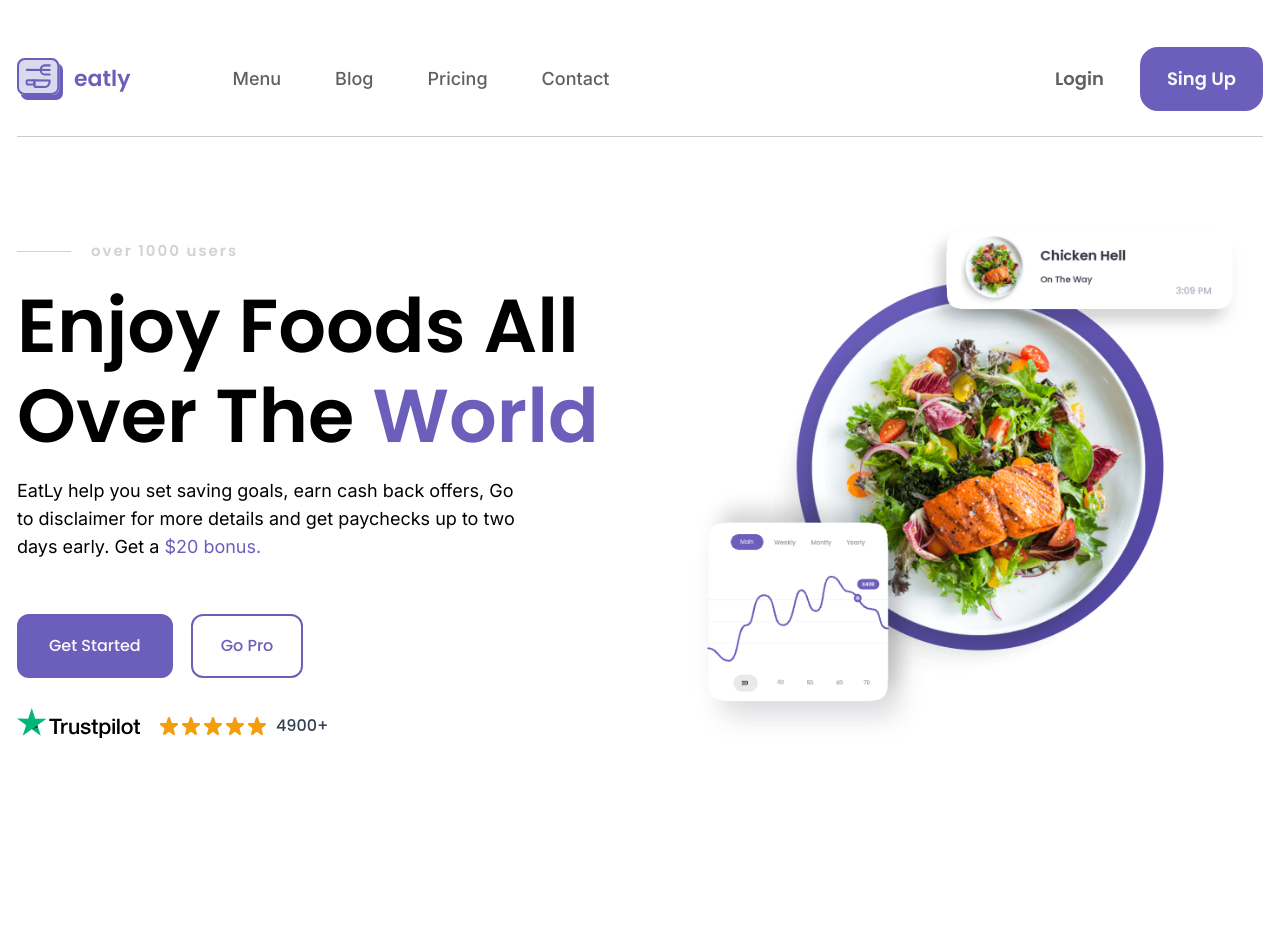
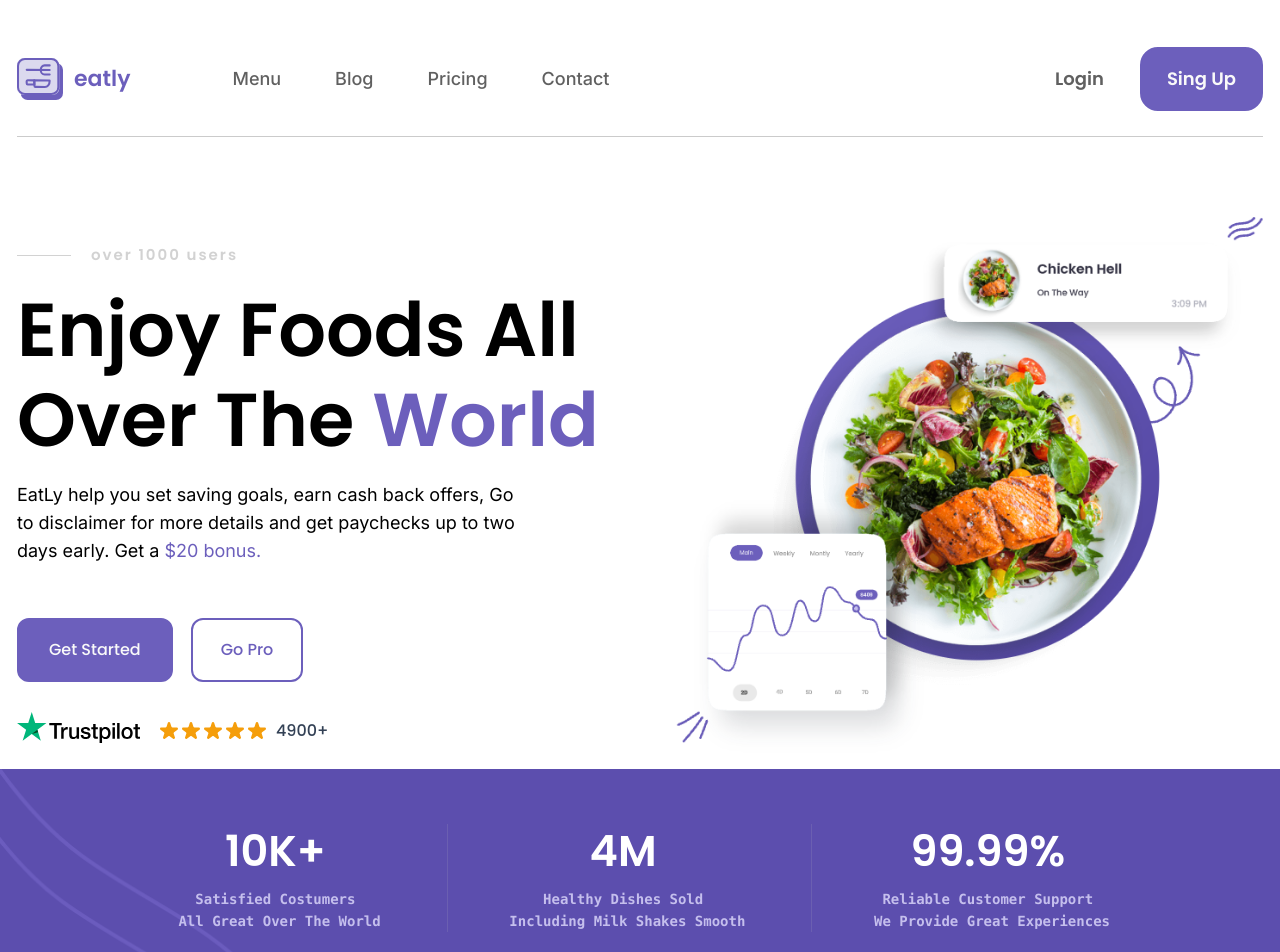
Before and after one commit to ZozuliaMykyta/eatly, a Next.js app in the folder frontend/: page / in a window 1280 px wide. Shown: the top 952 px of the page. Before the commit the page ends 800 px from the top, so only its background shows below. Built offline with nearby package versions, Linux system fonts and the light colour scheme.

Commit message:
added an about section

```diff
--- a/frontend/src/app/globals.css
+++ b/frontend/src/app/globals.css
@@ -1,13 +1,17 @@
 @import "tailwindcss";
 
 @theme {
+  /* colors */
   --color-purple: rgb(108, 95, 188);
   --color-gray: rgb(96, 96, 96);
   --color-lighwhite: rgb(249, 249, 249);
+  /* fonts */
   --font-inter: "Inter", sans-serif;
   --font-poppins: "Poppins", sans-serif;
   --font-manrope: "Manrope", sans-serif;
   --font-roboto: "Roboto", sans-serif;
+  /* backgrounds */
+  --background-about: url("/assets/img/home/about-bg.png");
 }
 
 .container {
@@ -19,3 +23,7 @@
 .purple-btn {
   @apply bg-purple text-lighwhite border-2 border-purple transition-all duration-300 hover:bg-white hover:text-purple;
 }
+
+.about-section {
+  background: var(--background-about) 0 0 / cover;
+}
--- a/frontend/src/app/page.tsx
+++ b/frontend/src/app/page.tsx
@@ -1,8 +1,10 @@
+import About from "@/components/Home/About";
 import Hero from "@/components/Home/Hero";
 export default function Home() {
   return (
     <>
       <Hero />
+      <About />
     </>
   );
 }
--- a/frontend/src/components/Header.tsx
+++ b/frontend/src/components/Header.tsx
@@ -26,7 +26,7 @@ const Header = () => {
   ];
   return (
     <header className="header">
-      <div className="container !pt-[47px]">
+      <div className="container pt-[47px]!">
         <div className="flex justify-between items-center border-b border-[#cbcbcb] pb-[25px]">
           <div className="flex gap-[50px] sm:gap-[102px]">
             <Link className="flex items-center gap-[11px]" href="/">
--- /dev/null
+++ b/frontend/src/components/Home/About.tsx
@@ -0,0 +1,44 @@
+import React from "react";
+
+const About = () => {
+  const aboutData = [
+    {
+      id: 1,
+      info: "10K+",
+      desc: "Satisfied Costumers\n All Great Over The World",
+    },
+    {
+      id: 2,
+      info: "4M",
+      desc: "Healthy Dishes Sold\n Including Milk Shakes Smooth",
+    },
+    {
+      id: 3,
+      info: "99.99%",
+      desc: "Reliable Customer Support\n We Provide Great Experiences",
+    },
+  ];
+  return (
+    <section className="about-section">
+      <div className="container max-w-[970px]! max-[900px]:py-[80px]! min-[900px]:py-[55px]!">
+        <div className="flex-col min-[900px]:flex-row min-[900px]:flex items-center justify-between text-center">
+          {aboutData.map((el) => (
+            <div
+              className="max-[900px]:border-b min-[900px]:border-r border-[rgb(197,197,197)]/15 max-[900px]:mt-[60px] max-[900px]:first:mt-0 max-[900px]:pb-[60px] max-[900px]:last:pb-0 min-[900px]:pr-[66px] min-[900px]:last:pr-0 last:border-none"
+              key={el.id}
+            >
+              <h3 className="text-[43px] font-bold leading-[54px] text-white">
+                {el.info}
+              </h3>
+              <pre className="text-[rgb(197,191,237)] text-[14px] leading-[22px] mt-2.5">
+                {el.desc}
+              </pre>
+            </div>
+          ))}
+        </div>
+      </div>
+    </section>
+  );
+};
+
+export default About;
--- a/frontend/src/components/Home/Hero.tsx
+++ b/frontend/src/components/Home/Hero.tsx
@@ -12,7 +12,7 @@ const Hero = () => {
             <span className="absolute top-[50%] left-0 w-[54px] h-[1px] bg-[rgb(32,31,31)] opacity-[0.2]"></span>
             over 1000 users
           </h6>
-          <h1 className="text-[36px] mt-[18px] lg:text-[58px] xl:text-[75px] md:text-[52px] leading-[120%] max-w-none min-[900px]:max-w-[600px]">
+          <h1 className="text-[36px] mt-[18px] md:text-[50px] lg:text-[58px] xl:text-[75px] leading-[120%] max-w-none min-[900px]:max-w-[600px]">
             Enjoy Foods All Over The <span className="text-purple">World</span>
           </h1>
           <p className="font-inter text-[18px] font-normal leading-[28px] mt-[16px] max-w-none min-[900px]:max-w-[500px]">
```
Also changed, not shown: frontend/public/assets/img/home/about-bg.png (added), frontend/src/assets/img/home/hero.png.
